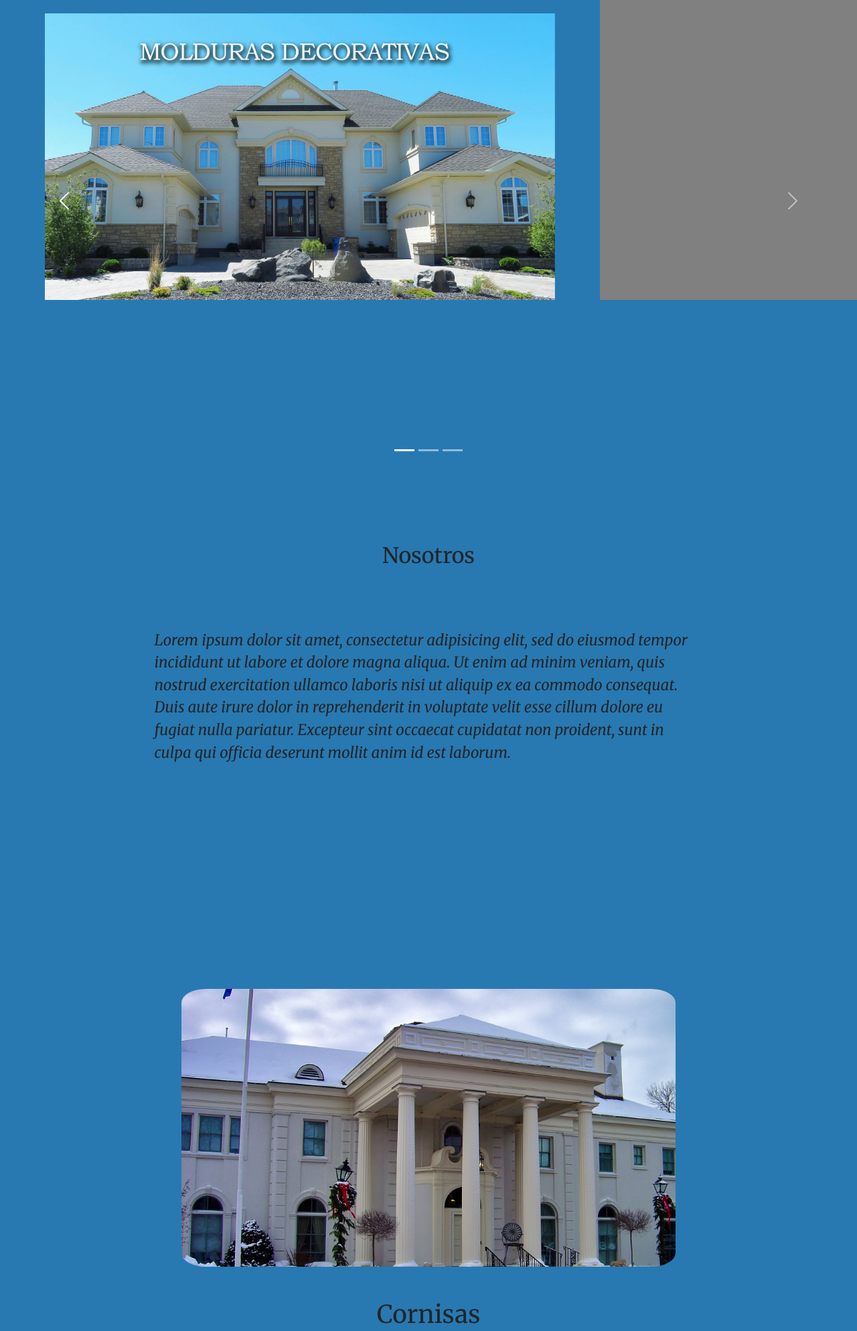
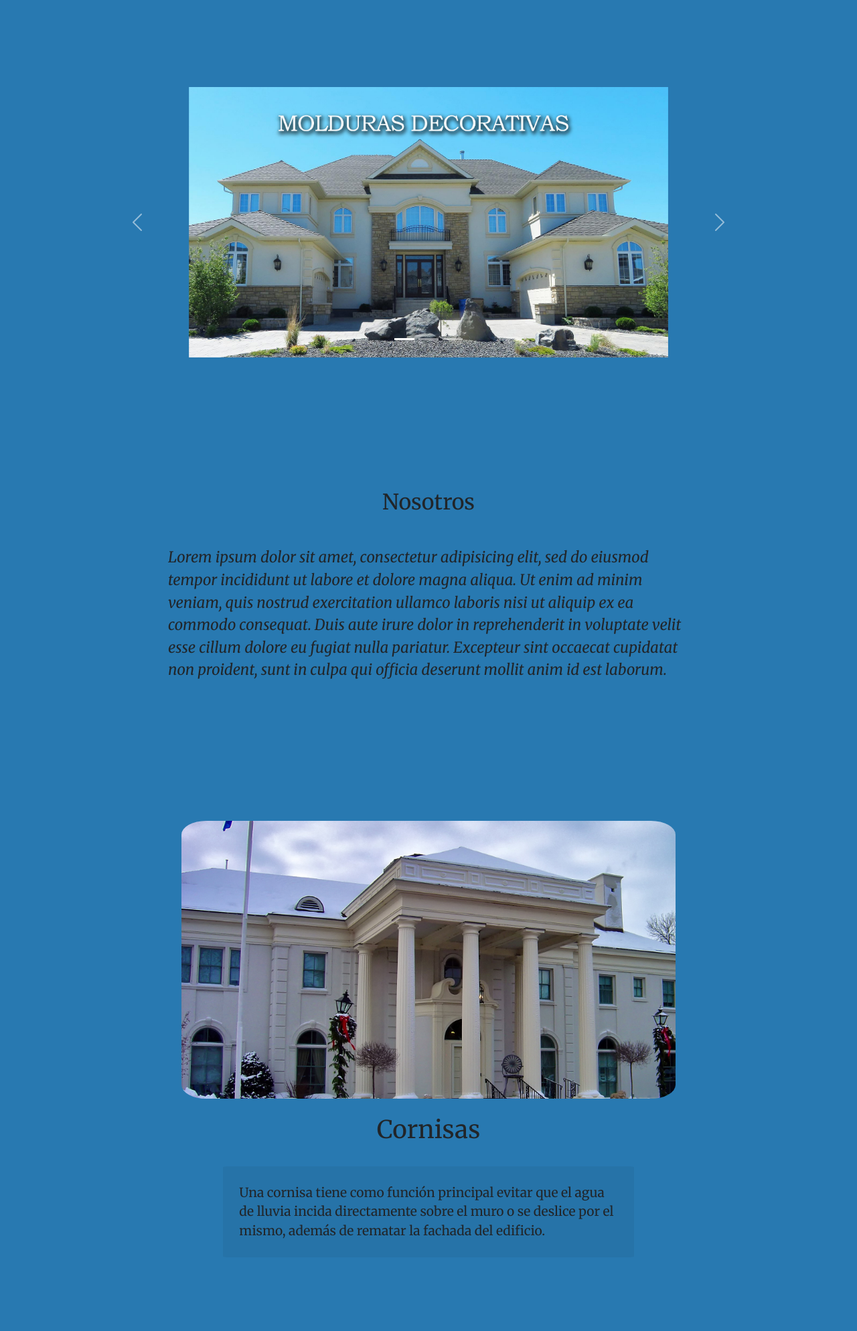
Before and after one commit to AdriCuello/ProyectoMolduras, a plain HTML site: page index.html in a window 1280 px wide. Shown: the part 100-2088 px from the top of the page at 67% size. Drawn offline with nearby package versions, Linux system fonts and the light colour scheme.

Commit message:
se reparo el carousel-revisar identado-falta seguir

```diff
--- a/index.html
+++ b/index.html
@@ -15,15 +15,12 @@
   </head>
   <body>
     <header>
-        <!-- logo -->
         <div class="header__logo">
             <img src="./public/img/LOGO.png" alt="imagenlogo">
         </div>
-        <!-- Boton para menu1> -->
         <button class="header_icono" type="button" name="button">
           <img class="icono" src="./public/icon/menu.png" alt="botonmenu">
         </button>
-        <!-- nav para navegar -->
         <nav class="header__nav">
           <ul>
             <li><a class="nav__link" href="#us">Nosotros</a> </li>
@@ -33,7 +30,7 @@
         </nav>
     </header>
     <section id=banner>
-        <div class="banner__carousel" data-bs-ride="true">
+      <div id="carouselExampleIndicators" class="carousel slide" data-bs-ride="true">
         <div class="carousel-indicators">
           <button type="button" data-bs-target="#carouselExampleIndicators" data-bs-slide-to="0" class="active" aria-current="true" aria-label="Slide 1"></button>
           <button type="button" data-bs-target="#carouselExampleIndicators" data-bs-slide-to="1" aria-label="Slide 2"></button>
@@ -41,13 +38,13 @@
         </div>
         <div class="carousel-inner">
           <div class="carousel-item active">
-              <img src="public\img\imagenprincipal.jpg" class="d-block w-100" alt="NotFound">
+            <img src="public/img/imagenprincipal.jpg" class="d-block w-100" alt="...">
           </div>
           <div class="carousel-item">
-              <img src="public\img\c2.jpg" class="d-block w-100" alt="NotFound">
+            <img src="public/img/c2.jpg" class="d-block w-100" alt="...">
           </div>
           <div class="carousel-item">
-              <img src="public\img\c4.jpg" class="d-block w-100" alt="NotFound">
+            <img src="public/img/c4.jpg" class="d-block w-100" alt="...">
           </div>
         </div>
         <button class="carousel-control-prev" type="button" data-bs-target="#carouselExampleIndicators" data-bs-slide="prev">
@@ -92,7 +89,6 @@
               <p>Un marco es la pieza que rodea ciertos elementos y que permite encajar puertas, ventanas y pinturas.</p>
             </div>
           </div>
-
         </section>
       </section>
       <section id="contact">
--- a/public/css/estilos.css
+++ b/public/css/estilos.css
@@ -1,5 +1,4 @@
 /* general */
-/* no se cambio la tipografia */
 html{
   font-family: 'Merriweather', serif;
   scroll-behavior: smooth;
@@ -532,7 +531,7 @@ footer span{
   /* background-color: rgb(40, 121, 177); */
 
   header{
-    height: 5vh;
+    height: 10vh;
     width: 100%;
   }
 
@@ -585,34 +584,25 @@ footer span{
     display: none;
   }
 
-  #banner{
-    background-color: rgb(40, 121, 177);
-    width: 70%;
-    height: 70%;
+  #carouselExampleIndicators{
+    width: 80%;
     display: flex;
     align-items: center;
     align-content: center;
     justify-content: center;
-    flex-wrap: wrap;
-    margin: 0% 0% 0%;
   }
 
-  .banner__carousel{
-    margin-top: 10vh;
-    display:  block;
-    width: 85%;
-    height: 70%;
+  .carousel-inner{
+    width: 70%;
   }
-
-  .carousel-item{
-     margin: auto;}
 
 
   /* Nosotros */
 
   #us{
-    height: auto;
+    padding: 2% 12% 15%;
   }
+
   .section__title{
     font-size: 2.5rem;
     }
@@ -620,7 +610,7 @@ footer span{
 
   #us p{
     font-size: 1.4rem;
-    margin-top: 8%;
+    margin-top: 4%;
     margin-left: 10%;
     margin-right: 10%;
   }
@@ -633,13 +623,13 @@ footer span{
 
   .section__title{
     font-size: 2.3rem;
-    padding: 4% 0% 0%;
+    padding: 2% 0% 0%;
 
 
   }
   #products p{
     width: 50%;
-    margin-top: 5vh;
+    margin-top: 2%;
     border-radius: 1%;
     font-size: 1.2rem;
 
@@ -648,6 +638,18 @@ footer span{
   .img_model{
     width: 60%;
     height: 85%;
+  }
+  .cornisas img{
+    width: 100%;
+    height: 100%;
+  }
+  .col-12{
+    padding: 0% 2% 15%;
+  }
+/* se hace referencia al linkeado hace falta colocarlo en el principal */
+/* y ademas moficiar el html */
+  #products a{
+    width: 60%;
   }
 
   /* Contacto */
@@ -698,12 +700,16 @@ footer span{
 
  }
 
+ /* Footer */
 
+ footer{
+   height: 5vh;
+ }
+
+ footer span{
+   font-size: 1rem;
+   font-style: italic;
+ }
  /* ------------------------------- */
 
- #products a{
-   display: flex;
-   align-items: center;
-   justify-content: center;
-   align-content: center;
 }
```
Lines whose indentation alone changed are shown as unchanged.
